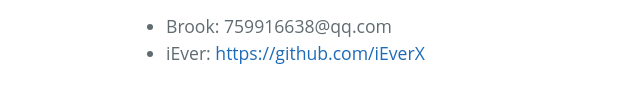
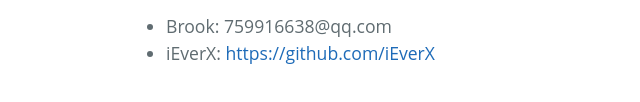
Before and after one commit to BrookShuihuaLee/DanMuKeYiYou, a plain HTML site: page index.html in a window 1280 px wide. Shown: the part 448-550 px from the top of the page, 98-738 px from the left. Drawn offline with Linux system fonts and the light colour scheme.

Commit message:
fix typo

```diff
--- a/index.html
+++ b/index.html
@@ -24,7 +24,7 @@
 
     <ul>
         <li>Brook: 759916638@qq.com</li>
-        <li>iEver: <a href="https://github.com/iEverX">https://github.com/iEverX</a></li>
+        <li>iEverX: <a href="https://github.com/iEverX">https://github.com/iEverX</a></li>
     </ul>
 </section>
 </body>
```
